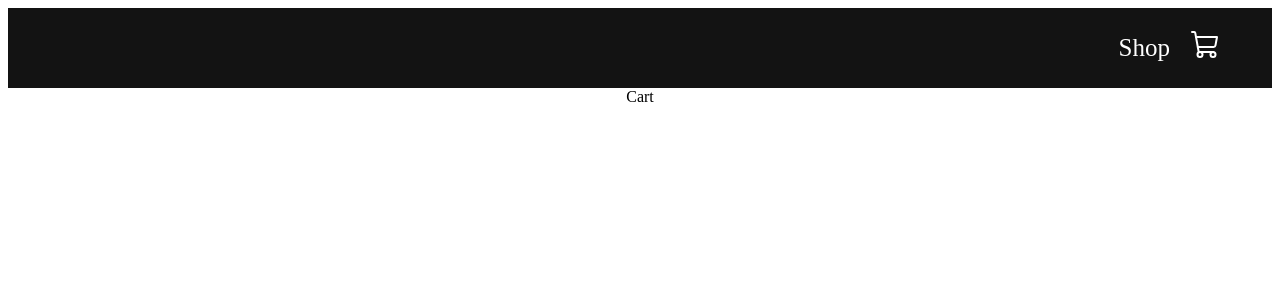
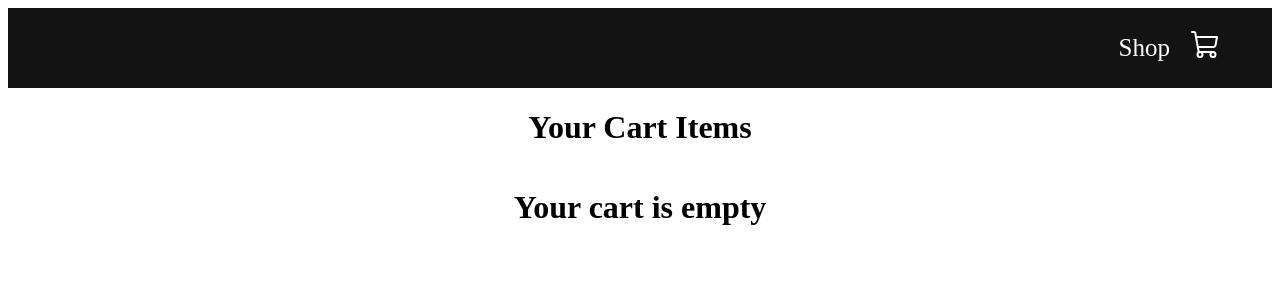
Before and after one commit to Srgiomndz/react-e-comm, a React (Create React App) app: page /cart in a window 1280 px wide. Shown: the top 300 px of the page. Built offline with nearby package versions, Linux system fonts and the light colour scheme.

Commit message:
finished cart page including cart-item, context, and css

```diff
--- a/src/App.js
+++ b/src/App.js
@@ -3,11 +3,13 @@
 import { Navbar } from './components/navbar'
 import { Shop } from './pages/shop/shop'
 import { Cart } from './pages/cart/cart'
+import { ShopContextProvider } from './context/shop-context'
 
 
 function App() {
    return (
       <div className='App'>
+      <ShopContextProvider>
          <Router>
          <Navbar />
             <Routes>
@@ -15,6 +17,7 @@
                <Route path='/cart' element={<Cart/>} />
             </Routes>
          </Router>
+         </ShopContextProvider>
       </div>
    )
 }
--- /dev/null
+++ b/src/context/shop-context.jsx
@@ -0,0 +1,47 @@
+import React, { createContext, useState } from 'react'
+import { PRODUCTS } from '../products'
+export const ShopContext = createContext(null)
+
+const getDefaultCart = () => {
+   let cart = {}
+   for (let i = 1; i < PRODUCTS.length + 1; i++) {
+      cart[i] = 0
+   }
+   return cart
+}
+
+export const ShopContextProvider = (props) => {
+   const [cartItems, setCartItems] = useState(getDefaultCart())
+
+   const getTotalCartAmount = () => {
+      let totalAmount = 0
+      for (const item in cartItems) {
+         if (cartItems[item] > 0) {
+            let itemInfo = PRODUCTS.find((product) => product.id === Number(item))
+            totalAmount += cartItems[item] * itemInfo.price
+         }
+      }
+      return totalAmount
+   }
+
+   const addToCart = (itemId) => {
+      setCartItems((prev) => ({ ...prev, [itemId]: prev[itemId] + 1 }))
+   }
+   const removeFromCart = (itemId) => {
+      setCartItems((prev) => ({ ...prev, [itemId]: prev[itemId] - 1 }))
+   }
+
+   const updateCartItemCount = (newAmount, itemId) => {
+      setCartItems((prev) => ({ ...prev, [itemId]: newAmount }))
+   }
+
+   const contextValue = {
+      cartItems,
+      addToCart,
+      removeFromCart,
+      updateCartItemCount,
+      getTotalCartAmount,
+   }
+
+   return <ShopContext.Provider value={contextValue}>{props.children}</ShopContext.Provider>
+}
--- /dev/null
+++ b/src/pages/cart/cart-item.jsx
@@ -0,0 +1,24 @@
+import React, { useContext } from 'react'
+import { ShopContext } from '../../context/shop-context'
+
+export const CartItem = (props) => {
+   const { id, productName, price, productImage } = props.data
+   const { cartItems, addToCart, removeFromCart, updateCartItemCount } = useContext(ShopContext)
+
+   return (
+      <div className='cartItem'>
+         <img src={productImage} />
+         <div className='description'>
+            <b>
+               <p>{productName}</p>
+            </b>
+            <p>${price}</p>
+            <div className='countHandler'>
+                <button onClick={() => removeFromCart(id) }>-</button>
+                <input value={cartItems[id]} onChange={(e) => updateCartItemCount(Number(e.target.value), id)} />
+                <button onClick={() => addToCart(id) } >+</button>
+            </div>
+         </div>
+      </div>
+   )
+}
--- /dev/null
+++ b/src/pages/cart/cart.css
@@ -0,0 +1,43 @@
+.cart {
+    display: flex;
+    flex-direction: column;
+    justify-content: center;
+    align-items: center;
+  }
+
+  .cartItem {
+    width: 700px;
+    height: 250px;
+    display: flex;
+
+    align-items: center;
+    box-shadow: 0px 3px 15px rgba(0, 0, 0, 0.2);
+    border-radius: 25px;
+    margin: 30px;
+  }
+
+  .cartItem img {
+    width: 200px;
+  }
+
+  .cartItem .description {
+    width: 100%;
+    font-size: 30px;
+  }
+
+  .countHandler input {
+    width: 40px;
+    text-align: center;
+    font-weight: bolder;
+  }
+
+  .checkout button {
+    width: 150px;
+    height: 50px;
+    background-color: rgb(19, 19, 19);
+    color: white;
+    border: none;
+    border-radius: 8px;
+    margin: 10px;
+    cursor: pointer;
+  }
--- a/src/pages/cart/cart.jsx
+++ b/src/pages/cart/cart.jsx
@@ -1,7 +1,37 @@
-import React from 'react'
+import React, { useContext } from 'react'
+import { PRODUCTS } from '../../products'
+import { ShopContext } from '../../context/shop-context'
+import { CartItem } from './cart-item'
+import './cart.css'
+
+import { useNavigate } from 'react-router-dom'
 
 export const Cart = () => {
-  return (
-    <div>Cart</div>
-  )
+   const { cartItems, getTotalCartAmount } = useContext(ShopContext)
+   const totalAmount = getTotalCartAmount()
+   const navigate = useNavigate()
+
+   return (
+      <div className='cart'>
+         <div>
+            <h1>Your Cart Items</h1>
+         </div>
+         <div className='cartItems'>
+            {PRODUCTS.map((product) => {
+               if (cartItems[product.id] !== 0) {
+                  return <CartItem data={product} />
+               }
+            })}
+         </div>
+         {totalAmount > 0 ? (
+         <div className='checkout'>
+            <p>Subtotal: ${totalAmount}</p>
+            <button onClick={() => navigate('/')}>Continue Shopping</button>
+            <button>Checkout</button>
+         </div>
+         ) : (
+          <h1>Your cart is empty</h1>
+         )}
+      </div>
+   )
 }
--- a/src/pages/shop/product.jsx
+++ b/src/pages/shop/product.jsx
@@ -1,8 +1,12 @@
-import React from 'react'
+import React, { useContext } from 'react'
+import { ShopContext } from '../../context/shop-context'
 
 export const Product = (props) => {
    const { id, productName, price, productImage } = props.data
+   const { addToCart, cartItems } = useContext(ShopContext)
 
+
+   const cartItemAmount = cartItems[id]
    return (
       <div className='product'>
          <img src={productImage} />
@@ -13,6 +17,12 @@
             </b>
             <p>${price}</p>
          </div>
+         <button
+            className='addToCartBtn'
+            onClick={() => addToCart(id)}
+         >
+            Add To Cart {cartItemAmount > 0 && <> ({cartItemAmount}) </>  }
+         </button>
       </div>
    )
 }
--- a/src/pages/shop/shop.css
+++ b/src/pages/shop/shop.css
@@ -35,7 +35,7 @@
     cursor: pointer;
   }
 
-  .addToCartBttn {
+  .addToCartBtn {
     background-color: transparent;
     border: 2px solid rgb(19, 19, 19);
     min-width: 100px;
```
